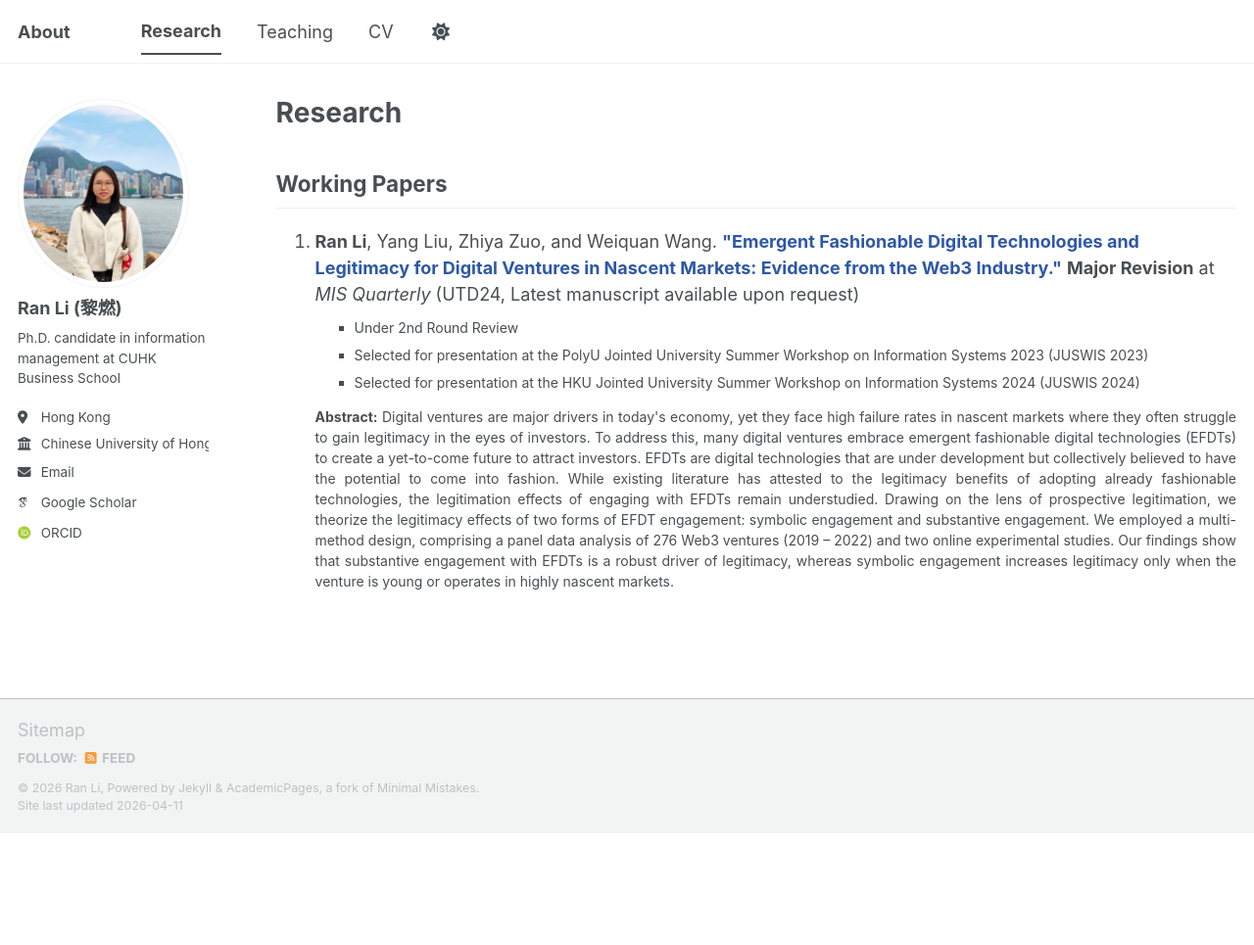
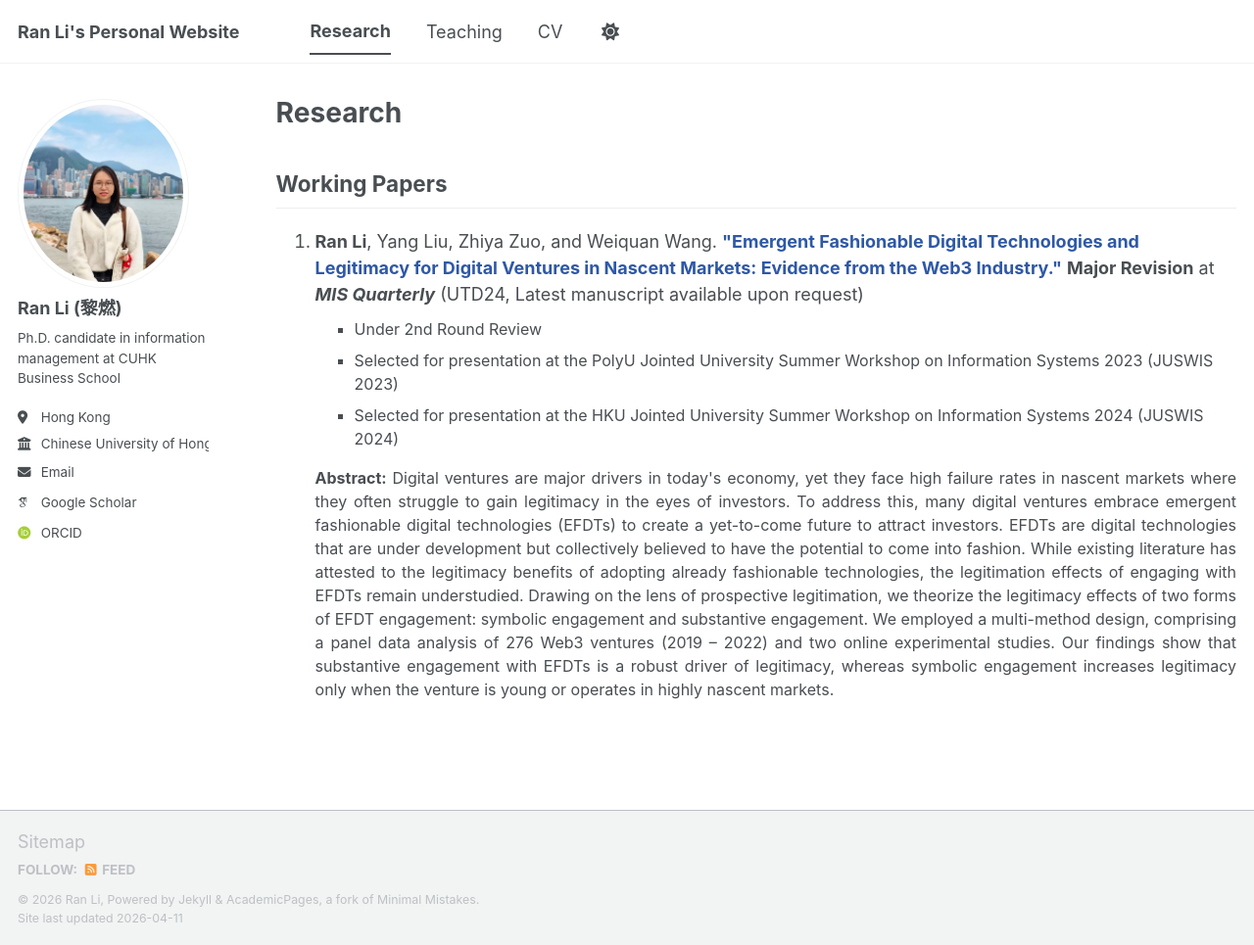
Before and after one commit to elaine-ran-li/elaine-ran-li.github.io, a Jekyll site: the page built from _pages/publications.html, in a window 1280 px wide and 965 px high. Shown: the whole window at 98% size. Built offline with Jekyll 4.4.1, drawn with Linux system fonts in a browser that asks for light colours; some web fonts are replaced; a script bundle is joined from its source files by our own code; library files that are not in the unit come from our copies.

Commit message:
update pub

```diff
--- a/_config.yml
+++ b/_config.yml
@@ -9,7 +9,7 @@
 # Basic Site Settings
 locale                   : "en-US"
 site_theme               : "default" # The available themes options are "default", "air", "sunrise", "mint", "dirt" and "contrast"
-title                    : "About"
+title                    : "Ran Li's Personal Website"
 title_separator          : "-"
 name                     : &name "Ran Li"
 description              : &description "Your Name's academic portfolio"   # Update this with a general description of your site, this is the default if not overridden by a page
--- a/_pages/publications.html
+++ b/_pages/publications.html
@@ -40,15 +40,15 @@ author_profile: true
   <li>
     <strong>Ran Li</strong>, Yang Liu, Zhiya Zuo, and Weiquan Wang.
     <span style="color: #2e58a6; font-weight: bold;">"Emergent Fashionable Digital Technologies and Legitimacy for Digital Ventures in Nascent Markets: Evidence from the Web3 Industry."</span>
-    <strong>Major Revision</strong> at <i></strong>MIS Quarterly</strong></i> (UTD24, Latest manuscript available upon request)
+    <strong>Major Revision</strong> at <i><strong>MIS Quarterly</strong></i> (UTD24, Latest manuscript available upon request)
 
-    <ul style="list-style-type: square; margin-top: 10px; margin-bottom: 10px; font-size: 14px;">
+    <ul style="list-style-type: square; margin-top: 10px; margin-bottom: 10px; font-size: 16px;">
       <li>Under 2nd Round Review</li>
       <li>Selected for presentation at the PolyU Jointed University Summer Workshop on Information Systems 2023 (JUSWIS 2023)</li>
       <li>Selected for presentation at the HKU Jointed University Summer Workshop on Information Systems 2024 (JUSWIS 2024)</li>
     </ul>
 
-    <p style="text-align: justify; font-size: 14px;">
+    <p style="text-align: justify; font-size: 16px;">
       <strong>Abstract:</strong> Digital ventures are major drivers in today's economy, yet they face high failure rates in nascent markets where they often struggle to gain legitimacy in the eyes of investors. To address this, many digital ventures embrace emergent fashionable digital technologies (EFDTs) to create a yet-to-come future to attract investors. EFDTs are digital technologies that are under development but collectively believed to have the potential to come into fashion. While existing literature has attested to the legitimacy benefits of adopting already fashionable technologies, the legitimation effects of engaging with EFDTs remain understudied. Drawing on the lens of prospective legitimation, we theorize the legitimacy effects of two forms of EFDT engagement: symbolic engagement and substantive engagement. We employed a multi-method design, comprising a panel data analysis of 276 Web3 ventures (2019 – 2022) and two online experimental studies. Our findings show that substantive engagement with EFDTs is a robust driver of legitimacy, whereas symbolic engagement increases legitimacy only when the venture is young or operates in highly nascent markets.
     </p>
   </li>
```
